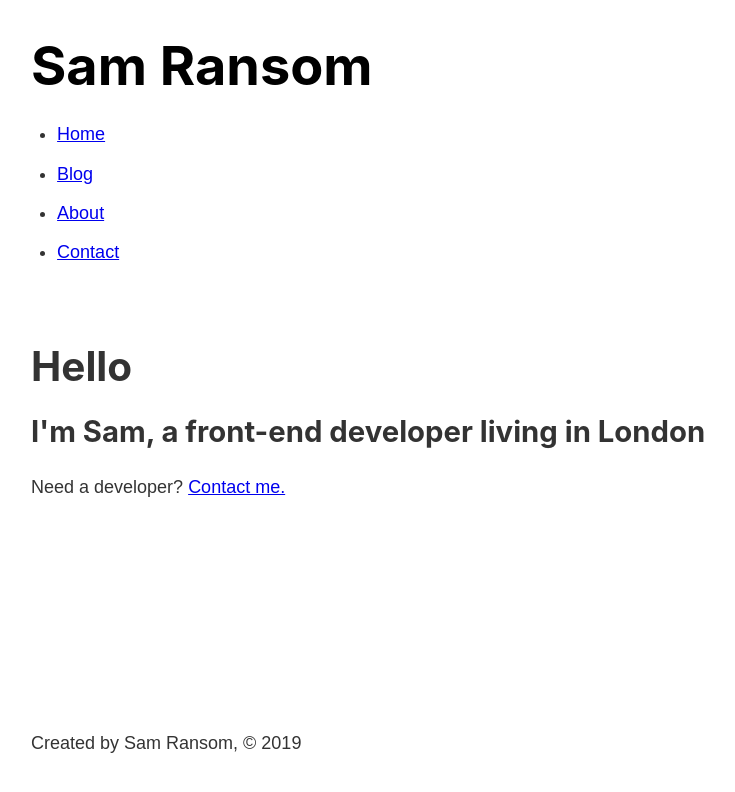
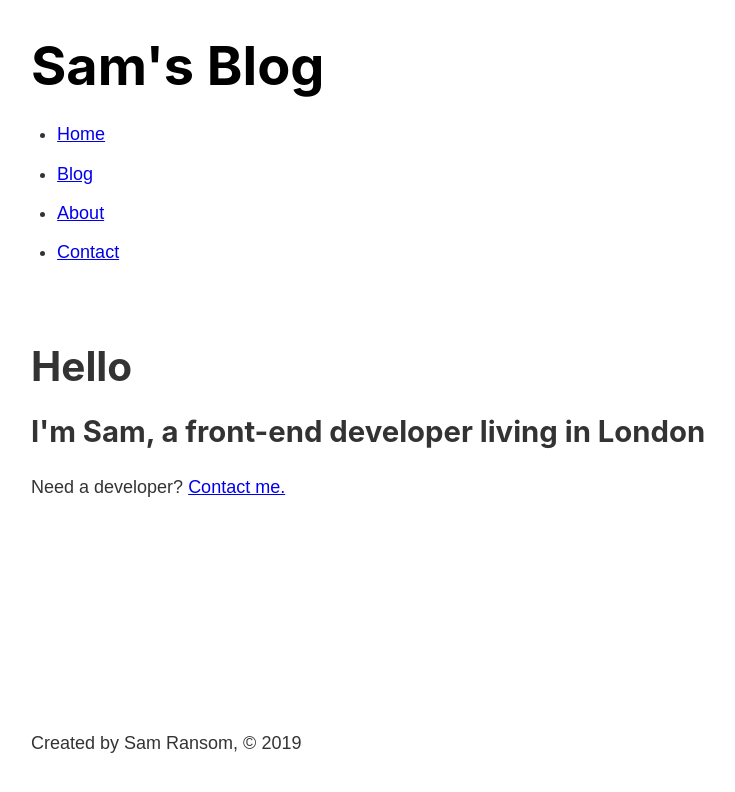
Before and after one commit to sjransom/sjransom.dev, a Gatsby site: page / in a window 1280 px wide. Shown: the whole page, without its empty margins (252-987 px from the left). Built offline with nearby package versions, Linux system fonts and the light colour scheme; Gatsby itself is replaced by a stand-in of ours.

Commit message:
first graphql query

```diff
--- a/gatsby-config.js
+++ b/gatsby-config.js
@@ -5,6 +5,10 @@
  */
 
 module.exports = {
+  siteMetadata: {
+    title: 'Sam\'s Blog',
+    author: 'Sam Ransom'
+  },
   plugins: [
     'gatsby-plugin-sass'
   ]
--- a/src/components/footer.js
+++ b/src/components/footer.js
@@ -1,9 +1,20 @@
 import React from 'react'
+import { Link, graphql, useStaticQuery } from 'gatsby'
 
 const Footer = () => {
+  const data = useStaticQuery(graphql`
+    query {
+      site {
+        siteMetadata {
+          author
+        }
+      }
+    }
+  `)
+
   return (
     <footer>
-      <p>Created by Sam Ransom, © 2019</p>
+      <p>Created by {data.site.siteMetadata.author}, © 2019</p>
     </footer>
   )
 }
--- a/src/components/header.js
+++ b/src/components/header.js
@@ -1,14 +1,24 @@
 import React from 'react'
-import { Link } from 'gatsby'
+import { Link, graphql, useStaticQuery } from 'gatsby'
 
 import headerStyles from './header.module.scss'
 
 const Header = () => {
+  const data = useStaticQuery(graphql`
+    query {
+      site {
+        siteMetadata {
+          title
+        }
+      }
+    }
+  `)
+
   return (
     <header className={headerStyles.header}>
       <h1>
         <Link className={headerStyles.title} to="/">
-          Sam Ransom
+          {data.site.siteMetadata.title}
         </Link>
       </h1>
       <nav>
```
